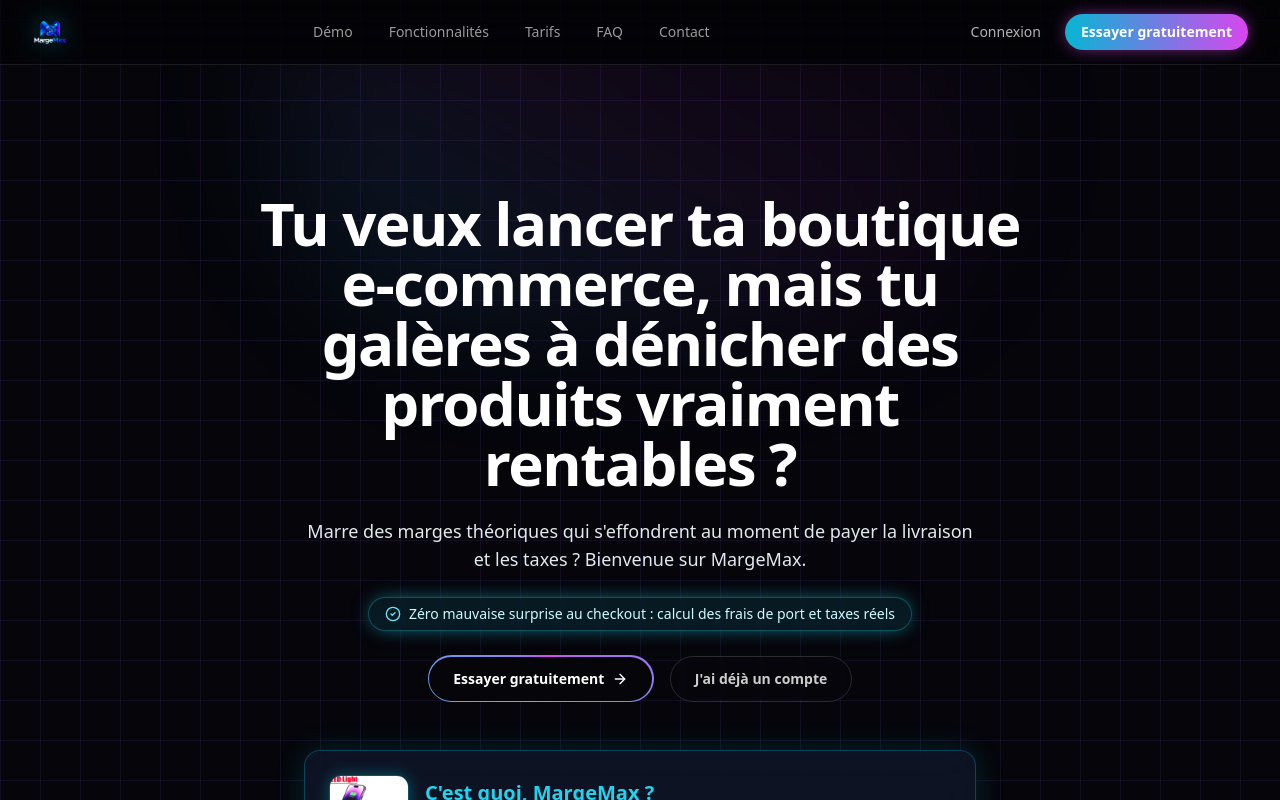
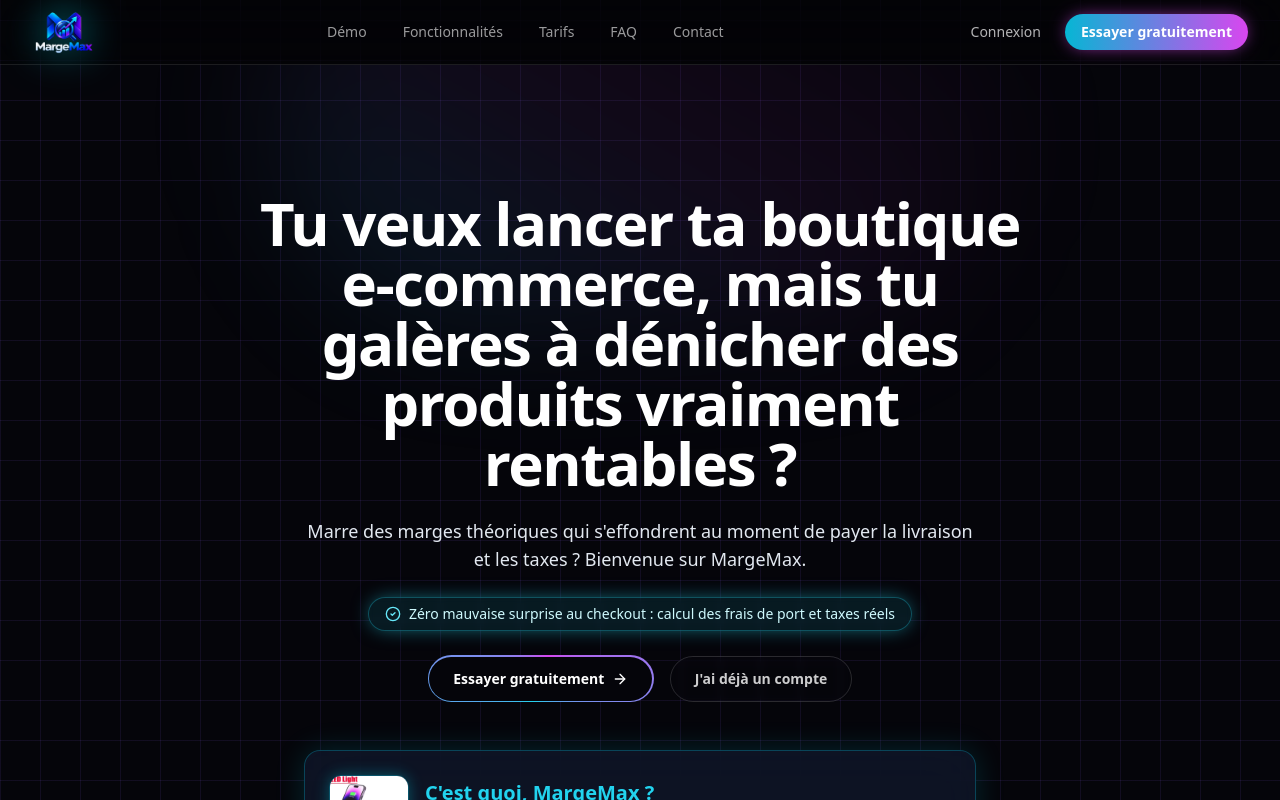
Before and after one commit to jimmyleguennec-netizen/margemax, a Next.js app in the folder web/: page / in a window 1280 px wide. Shown: the top 800 px of the page. Built offline with nearby package versions, Linux system fonts and the light colour scheme.

Commit message:
fix: increase logo size across navbar and auth pages

```diff
--- a/web/app/(auth)/layout.tsx
+++ b/web/app/(auth)/layout.tsx
@@ -21,7 +21,7 @@
         />
 
         <Link href="/" className="relative z-10">
-          <Logo className="h-11" />
+          <Logo className="h-20 md:h-24" />
         </Link>
 
         <div className="relative z-10 pointer-events-auto w-full flex flex-col items-center">
--- a/web/components/ui/logo.tsx
+++ b/web/components/ui/logo.tsx
@@ -7,11 +7,11 @@
     <Image
       src="/images/logo-margemax.png"
       alt="MargeMax Logo"
-      width={140}
-      height={40}
+      width={280}
+      height={80}
       priority
       className={cn(
-        "h-9 w-auto object-contain drop-shadow-[0_0_12px_rgba(0,240,255,0.4)]",
+        "h-14 w-auto object-contain drop-shadow-[0_0_20px_rgba(0,240,255,0.6)] md:h-16",
         className
       )}
     />
```
